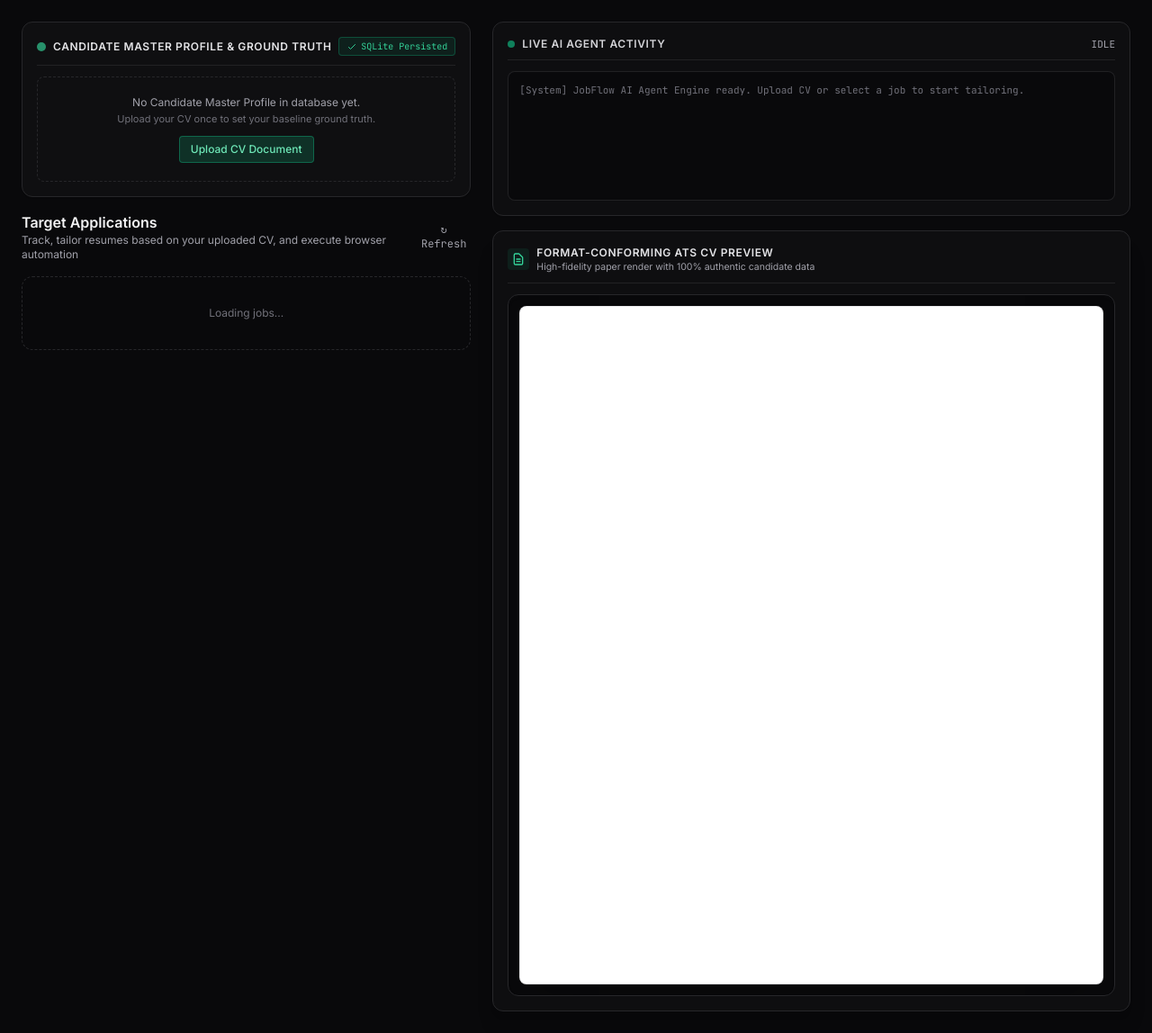
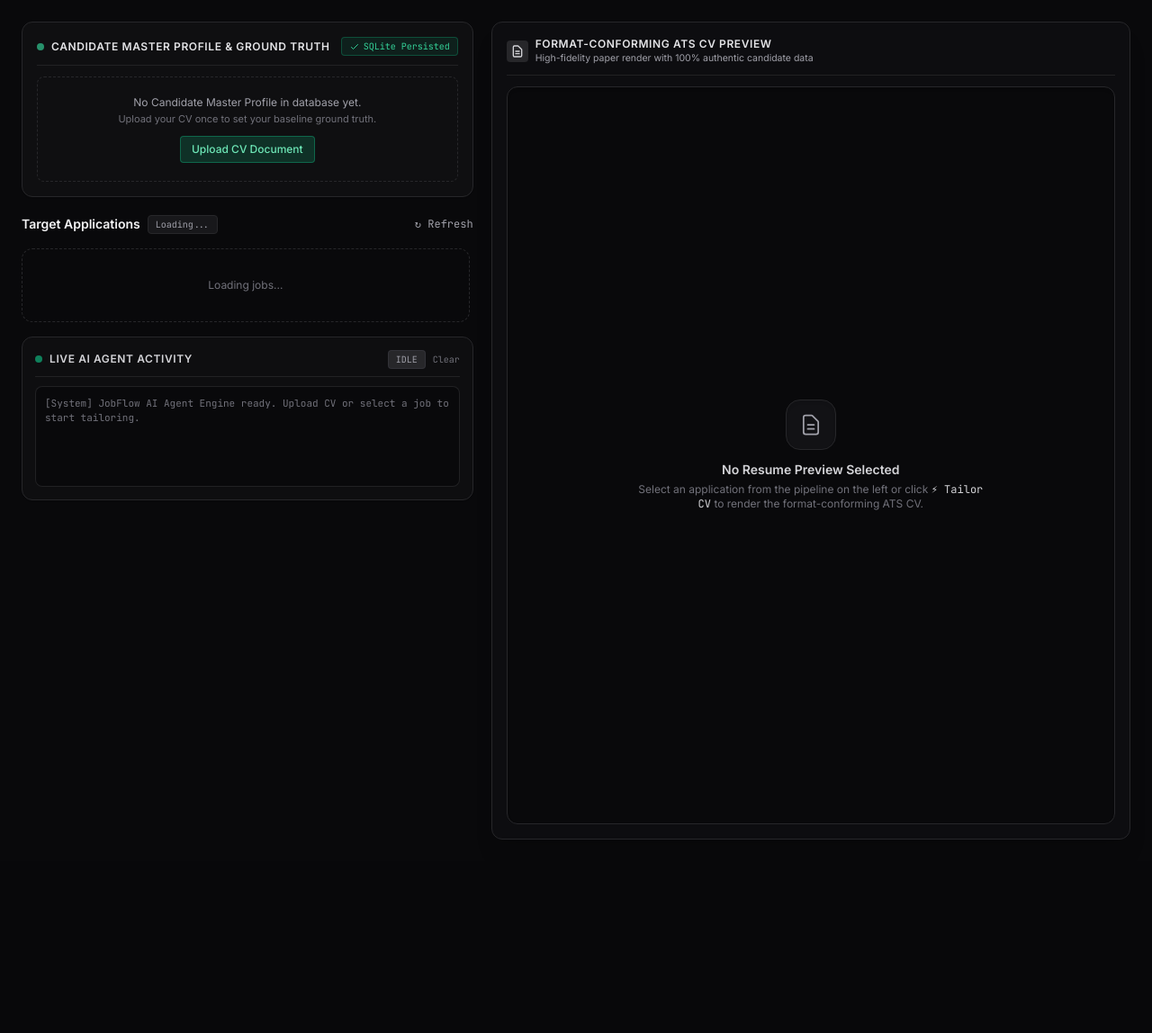
Before and after one commit to NadhifFauzilAdhim/jobflow-ai, a Python web app: template src/jobflow/templates/dashboard.html in a window 1280 px wide. Shown: the part 71-1219 px from the top of the page at 90% size. After the commit the page ends 1004 px from the top, so only its background shows below. Run offline with Jinja, Linux system fonts and the light colour scheme; the template is opened without the code that fills it: most values are stand-ins (such as "Sample title", 1, 10 or a date in 2020); some libraries are stand-ins or nearby versions.

Commit message:
feat(ui): eliminate empty space with balanced split layout, sticky CV studio, and integrated job strategy

```diff
--- a/src/jobflow/templates/dashboard.html
+++ b/src/jobflow/templates/dashboard.html
@@ -95,18 +95,17 @@
   </header>
 
   <!-- Main Container -->
-  <main class="flex-1 max-w-[1600px] w-full mx-auto p-4 sm:p-6 grid grid-cols-1 lg:grid-cols-12 gap-6">
+  <!-- Main Container -->
+  <main class="flex-1 max-w-[1720px] w-full mx-auto p-4 sm:p-6 grid grid-cols-1 lg:grid-cols-12 gap-5 items-start">
 
-    <!-- Left: Job Target Pipeline (5 cols) -->
+    <!-- Left: Candidate Truth, Job Pipeline & Strategy Intelligence (5 cols) -->
     <section class="lg:col-span-5 xl:col-span-5 flex flex-col gap-4">
-      <!-- Candidate Master Profile & Ground Truth Card (Persistent DB Storage) -->
+      <!-- 1. Candidate Master Profile & Ground Truth Card (Persistent DB Storage) -->
       <div id="masterProfileCard" class="border border-zinc-800 bg-zinc-900/70 rounded-xl p-4 shadow-sm flex flex-col gap-3 transition">
         <div class="flex items-center justify-between border-b border-zinc-800/80 pb-2.5">
           <div class="flex items-center gap-2">
-            <span class="w-2.5 h-2.5 rounded-full bg-emerald-400 animate-pulse"></span>
-            <h3 class="text-xs font-semibold uppercase tracking-wider text-zinc-200 flex items-center gap-1.5">
-              <span>Candidate Master Profile & Ground Truth</span>
-            </h3>
+            <span class="w-2 h-2 rounded-full bg-emerald-400 animate-pulse"></span>
+            <h3 class="text-xs font-semibold uppercase tracking-wider text-zinc-200">Candidate Master Profile & Ground Truth</h3>
           </div>
           <span id="dashDbStatusBadge" class="text-[10px] font-mono px-2 py-0.5 rounded bg-emerald-500/10 text-emerald-400 border border-emerald-500/30 flex items-center gap-1">
             <svg class="w-3 h-3 text-emerald-400" fill="none" stroke="currentColor" viewBox="0 0 24 24"><path stroke-linecap="round" stroke-linejoin="round" stroke-width="2" d="M5 13l4 4L19 7"></path></svg>
@@ -173,42 +172,27 @@
         </div>
       </div>
 
-      <div class="flex items-center justify-between">
-        <div>
-          <h2 class="text-base font-semibold text-zinc-100">Target Applications</h2>
-          <p class="text-xs text-zinc-400">Track, tailor resumes based on your uploaded CV, and execute browser automation</p>
+      <!-- 2. Target Applications Header & Job Pipeline -->
+      <div class="flex items-center justify-between pt-1">
+        <div class="flex items-center gap-2">
+          <h2 class="text-sm font-semibold text-zinc-100">Target Applications</h2>
+          <span id="jobCountBadge" class="text-[10px] font-mono px-2 py-0.5 rounded bg-zinc-850 text-zinc-400 border border-zinc-800">Loading...</span>
         </div>
-        <button onclick="fetchJobs()" class="text-xs text-zinc-400 hover:text-zinc-200 transition font-mono flex items-center gap-1">
-          ↻ Refresh
-        </button>
+        <div class="flex items-center gap-2">
+          <button onclick="fetchJobs()" class="text-xs text-zinc-400 hover:text-zinc-200 transition font-mono flex items-center gap-1">
+            ↻ Refresh
+          </button>
+        </div>
       </div>
 
-      <div id="jobList" class="flex flex-col gap-3">
+      <div id="jobList" class="flex flex-col gap-2.5 max-h-[340px] overflow-y-auto custom-scroll pr-1">
         <!-- Job Cards Rendered Dynamically -->
         <div class="p-8 text-center border border-dashed border-zinc-800 rounded-xl text-zinc-500 text-xs">
           Loading jobs...
         </div>
       </div>
-    </section>
 
-    <!-- Right: Live Automation & ATS Intelligence (7 cols) -->
-    <section class="lg:col-span-7 xl:col-span-7 flex flex-col gap-4">
-      <!-- Live Console / Bot Logs -->
-      <div class="border border-zinc-800 rounded-xl bg-zinc-900/60 p-4 flex flex-col gap-3 shadow-sm">
-        <div class="flex items-center justify-between border-b border-zinc-800/80 pb-2">
-          <div class="flex items-center gap-2">
-            <span class="w-2 h-2 rounded-full bg-emerald-500 animate-pulse"></span>
-            <h3 class="text-xs font-semibold uppercase tracking-wider text-zinc-300">Live AI Agent Activity</h3>
-          </div>
-          <span id="activeJobStatus" class="text-[11px] font-mono text-zinc-400">IDLE</span>
-        </div>
-
-        <div id="logConsole" class="h-36 overflow-y-auto font-mono text-[11px] text-zinc-300 space-y-1.5 p-3 rounded-lg bg-zinc-950 border border-zinc-800/80 custom-scroll">
-          <div class="text-zinc-500">[System] JobFlow AI Agent Engine ready. Upload CV or select a job to start tailoring.</div>
-        </div>
-      </div>
-
-      <!-- AI Strategy & ATS Insights Card (Dynamic) -->
+      <!-- 3. AI Strategy & ATS Insights Card (Dynamic for Selected Job) -->
       <div id="agentStrategyCard" class="hidden border border-emerald-500/30 bg-emerald-950/10 rounded-xl p-4 flex flex-col gap-2.5 transition">
         <div class="flex items-center justify-between border-b border-emerald-500/20 pb-2">
           <div class="flex items-center gap-1.5">
@@ -236,19 +220,44 @@
         </div>
       </div>
 
-      <!-- Live Resume Preview Card (Enlarged High-Fidelity ATS Presentation) -->
-      <div class="border border-zinc-800 rounded-xl bg-zinc-900/60 p-4 flex flex-col gap-3 shadow-xl">
+      <!-- 4. Live AI Agent Activity (Terminal Console at Bottom of Left Column) -->
+      <div class="border border-zinc-800 rounded-xl bg-zinc-900/60 p-3.5 flex flex-col gap-2.5 shadow-sm">
+        <div class="flex items-center justify-between border-b border-zinc-800/80 pb-2">
+          <div class="flex items-center gap-2">
+            <span class="w-2 h-2 rounded-full bg-emerald-500 animate-pulse"></span>
+            <h3 class="text-xs font-semibold uppercase tracking-wider text-zinc-300">Live AI Agent Activity</h3>
+          </div>
+          <div class="flex items-center gap-2">
+            <span id="activeJobStatus" class="text-[10px] font-mono px-2 py-0.5 rounded bg-zinc-800 text-zinc-400 border border-zinc-700/50">IDLE</span>
+            <button onclick="clearConsole()" title="Clear terminal logs" class="text-[10px] font-mono text-zinc-500 hover:text-zinc-300 transition">Clear</button>
+          </div>
+        </div>
+
+        <div id="logConsole" class="h-28 overflow-y-auto font-mono text-[11px] text-zinc-300 space-y-1.5 p-2.5 rounded-lg bg-zinc-950 border border-zinc-800/80 custom-scroll">
+          <div class="text-zinc-500">[System] JobFlow AI Agent Engine ready. Upload CV or select a job to start tailoring.</div>
+        </div>
+      </div>
+    </section>
+
+    <!-- Right: Format-Conforming ATS CV Preview Studio (7 cols, Sticky Hero) -->
+    <section class="lg:col-span-7 xl:col-span-7 flex flex-col">
+      <div class="border border-zinc-800 rounded-xl bg-zinc-900/60 p-4 flex flex-col gap-3 shadow-xl sticky top-16">
+        <!-- Preview Header Bar -->
         <div class="flex items-center justify-between border-b border-zinc-800/80 pb-2.5">
           <div class="flex items-center gap-2">
-            <span class="p-1 rounded bg-emerald-500/10 text-emerald-400">
+            <span class="p-1 rounded bg-zinc-800 text-zinc-300">
               <svg class="w-4 h-4" fill="none" stroke="currentColor" viewBox="0 0 24 24"><path stroke-linecap="round" stroke-linejoin="round" stroke-width="2" d="M9 12h6m-6 4h6m2 5H7a2 2 0 01-2-2V5a2 2 0 012-2h5.586a1 1 0 01.707.293l5.414 5.414a1 1 0 01.293.707V19a2 2 0 01-2 2z"></path></svg>
             </span>
             <div>
-              <h3 class="text-xs font-semibold uppercase tracking-wider text-zinc-200">Format-Conforming ATS CV Preview</h3>
+              <div class="flex items-center gap-2">
+                <h3 class="text-xs font-semibold uppercase tracking-wider text-zinc-200">Format-Conforming ATS CV Preview</h3>
+                <span id="previewJobBadge" class="hidden text-[10px] font-mono px-2 py-0.5 rounded bg-zinc-800 text-zinc-300 border border-zinc-700/50 truncate max-w-[240px]"></span>
+              </div>
               <p class="text-[10.5px] text-zinc-400">High-fidelity paper render with 100% authentic candidate data</p>
             </div>
           </div>
-          <div id="previewActions" class="hidden flex items-center gap-2">
+
+          <div id="previewActions" class="hidden flex items-center gap-1.5 sm:gap-2">
             <button id="toggleHighlightBtn" onclick="toggleResumeHighlight()" title="Toggle AI Improvements Highlight" class="text-xs px-2.5 py-1 rounded bg-zinc-800 hover:bg-zinc-700 text-amber-300 border border-amber-500/30 font-medium flex items-center gap-1.5 transition">
               <span>✨</span>
               <span id="highlightBtnText">AI Highlights</span>
@@ -261,7 +270,7 @@
               <svg class="w-3.5 h-3.5" fill="none" stroke="currentColor" viewBox="0 0 24 24"><path stroke-linecap="round" stroke-linejoin="round" stroke-width="2" d="M10 6H6a2 2 0 00-2 2v10a2 2 0 002 2h10a2 2 0 002-2v-4M14 4h6m0 0v6m0-6L10 14"></path></svg>
               <span>New Tab</span>
             </a>
-            <a id="downloadPdfBtn" href="#" target="_blank" class="text-xs px-3 py-1 rounded bg-emerald-500/20 hover:bg-emerald-500/30 text-emerald-300 border border-emerald-500/40 font-medium flex items-center gap-1.5 transition shadow-sm">
+            <a id="downloadPdfBtn" href="#" target="_blank" class="text-xs px-3 py-1 rounded bg-zinc-100 hover:bg-white text-zinc-950 font-semibold flex items-center gap-1.5 transition shadow-sm">
               <svg class="w-3.5 h-3.5" fill="none" stroke="currentColor" viewBox="0 0 24 24"><path stroke-linecap="round" stroke-linejoin="round" stroke-width="2" d="M4 16v1a3 3 0 003 3h10a3 3 0 003-3v-1m-4-4l-4 4m0 0l-4-4m4 4V4"></path></svg>
               <span>PDF</span>
             </a>
@@ -269,8 +278,18 @@
         </div>
 
         <!-- Large High-Fidelity Paper Frame -->
-        <div id="previewFrameContainer" class="h-[680px] xl:h-[780px] rounded-xl bg-zinc-950 p-2 sm:p-3 overflow-hidden border border-zinc-800 shadow-inner flex justify-center">
-          <div class="w-full h-full rounded-lg bg-white overflow-hidden shadow-2xl border border-zinc-300/50">
+        <div id="previewFrameContainer" class="h-[calc(100vh-140px)] min-h-[750px] xl:min-h-[820px] rounded-xl bg-zinc-950 p-2 sm:p-3 overflow-hidden border border-zinc-800 shadow-inner flex justify-center relative">
+          <!-- Empty State (Shown when no preview loaded) -->
+          <div id="previewEmptyPlaceholder" class="flex flex-col items-center justify-center h-full text-center p-8 text-zinc-500">
+            <div class="w-14 h-14 rounded-2xl bg-zinc-900 border border-zinc-800 flex items-center justify-center text-zinc-400 mb-3 shadow-inner">
+              <svg class="w-7 h-7" fill="none" stroke="currentColor" viewBox="0 0 24 24"><path stroke-linecap="round" stroke-linejoin="round" stroke-width="1.5" d="M9 12h6m-6 4h6m2 5H7a2 2 0 01-2-2V5a2 2 0 012-2h5.586a1 1 0 01.707.293l5.414 5.414a1 1 0 01.293.707V19a2 2 0 01-2 2z"></path></svg>
+            </div>
+            <h4 class="text-sm font-semibold text-zinc-300">No Resume Preview Selected</h4>
+            <p class="text-xs text-zinc-500 mt-1 max-w-sm">Select an application from the pipeline on the left or click <span class="text-zinc-300 font-mono">⚡ Tailor CV</span> to render the format-conforming ATS CV.</p>
+          </div>
+
+          <!-- Active Iframe Container -->
+          <div id="previewIframeWrapper" class="hidden w-full h-full rounded-lg bg-white overflow-hidden shadow-2xl border border-zinc-300/50">
             <iframe id="resumeIframe" class="w-full h-full border-none" src="about:blank"></iframe>
           </div>
         </div>
@@ -896,52 +915,72 @@
 
     function renderJobList(jobs) {
       const container = document.getElementById('jobList');
+      const countBadge = document.getElementById('jobCountBadge');
+
       if (!jobs || jobs.length === 0) {
+        if (countBadge) countBadge.innerText = '0 Targets';
         container.innerHTML = `
           <div class="p-8 text-center border border-dashed border-zinc-800 rounded-xl text-zinc-500 text-xs">
-            No job applications added yet. Click "Add Job" to start tailoring!
+            No job applications added yet. Click "+ Add Job" above to start!
           </div>`;
         return;
       }
 
-      container.innerHTML = jobs.map(j => `
-        <div class="border border-zinc-800 bg-zinc-900/40 hover:border-zinc-700 rounded-xl p-4 transition flex flex-col gap-3">
-          <div class="flex items-start justify-between">
-            <div>
-              <div class="flex items-center gap-2">
-                <h4 class="font-semibold text-sm text-zinc-100">${j.title}</h4>
-                <span class="text-[10px] uppercase font-mono px-2 py-0.5 rounded bg-zinc-800 text-zinc-400 border border-zinc-700/50">${j.platform}</span>
+      if (countBadge) {
+        const tailoredCount = jobs.filter(j => j.has_resume).length;
+        countBadge.innerText = `${jobs.length} Targets · ${tailoredCount} Tailored`;
+      }
+
+      container.innerHTML = jobs.map(j => {
+        const isSelected = (currentPreviewJobId && Number(currentPreviewJobId) === Number(j.id));
+        const cardBorder = isSelected
+          ? 'border-zinc-500 bg-zinc-850/90 ring-1 ring-zinc-700/60 shadow-md'
+          : 'border-zinc-800 bg-zinc-900/40 hover:border-zinc-700';
+
+        return `
+        <div data-job-id="${j.id}" class="border ${cardBorder} rounded-xl p-3.5 transition flex flex-col gap-2.5 cursor-pointer" onclick="handleCardClick(event, ${j.id}, ${j.has_resume})">
+          <div class="flex items-start justify-between gap-2">
+            <div class="min-w-0 flex-1">
+              <div class="flex items-center gap-2 flex-wrap">
+                <h4 class="font-semibold text-xs sm:text-sm text-zinc-100 truncate">${j.title}</h4>
+                <span class="text-[9px] uppercase font-mono px-1.5 py-0.5 rounded bg-zinc-800 text-zinc-400 border border-zinc-700/50">${j.platform}</span>
               </div>
-              <p class="text-xs text-zinc-400 mt-0.5">${j.company} • <span class="text-zinc-500">${j.location}</span></p>
+              <p class="text-xs text-zinc-400 mt-0.5 truncate">${j.company} • <span class="text-zinc-500">${j.location}</span></p>
             </div>
-            <div class="text-right">
-              <span class="text-xs font-mono font-medium ${j.ats_score >= 70 ? 'text-emerald-400' : 'text-amber-400'}">
+            <div class="text-right flex-shrink-0">
+              <span class="text-xs font-mono font-semibold ${j.ats_score >= 70 ? 'text-emerald-400' : 'text-amber-400'}">
                 ATS: ${j.ats_score}%
               </span>
-              <div class="text-[10px] uppercase font-mono text-zinc-500 mt-0.5">${j.status}</div>
+              <div class="text-[9px] uppercase font-mono text-zinc-500 mt-0.5">${j.status}</div>
             </div>
           </div>
 
-          <div class="flex items-center justify-between border-t border-zinc-800/80 pt-3">
-            <div class="flex items-center gap-2">
-              <button onclick="tailorResume(${j.id})" class="px-2.5 py-1 rounded bg-zinc-800 hover:bg-zinc-700 text-zinc-200 text-xs font-medium transition flex items-center gap-1 shadow-sm">
+          <div class="flex items-center justify-between border-t border-zinc-800/80 pt-2.5">
+            <div class="flex items-center gap-1.5" onclick="event.stopPropagation()">
+              <button onclick="tailorResume(${j.id})" class="px-2 py-1 rounded bg-zinc-800 hover:bg-zinc-700 text-zinc-200 text-xs font-medium transition flex items-center gap-1 shadow-sm">
                 ⚡ Tailor CV
               </button>
               ${j.has_resume ? `
-                <button onclick="previewResume(${j.id})" class="px-2.5 py-1 rounded bg-zinc-800/50 hover:bg-zinc-700 text-zinc-300 text-xs transition">
+                <button onclick="previewResume(${j.id})" class="preview-btn px-2 py-1 rounded ${isSelected ? 'bg-zinc-100 text-zinc-950 font-semibold' : 'bg-zinc-800/50 hover:bg-zinc-700 text-zinc-300'} text-xs transition">
                   Preview
                 </button>
               ` : ''}
-              <button onclick="executeApply(${j.id})" class="px-2.5 py-1 rounded bg-emerald-500/10 hover:bg-emerald-500/20 text-emerald-400 border border-emerald-500/30 text-xs font-medium transition">
+              <button onclick="executeApply(${j.id})" class="px-2 py-1 rounded bg-emerald-500/10 hover:bg-emerald-500/20 text-emerald-400 border border-emerald-500/30 text-xs font-medium transition">
                 🚀 Auto Apply
               </button>
             </div>
-            <button onclick="deleteJob(${j.id})" class="text-zinc-500 hover:text-red-400 text-xs transition">
+            <button onclick="event.stopPropagation(); deleteJob(${j.id})" class="text-zinc-500 hover:text-red-400 text-xs transition">
               Delete
             </button>
           </div>
         </div>
-      `).join('');
+      `}).join('');
+    }
+
+    function handleCardClick(event, jobId, hasResume) {
+      if (hasResume) {
+        previewResume(jobId);
+      }
     }
 
     async function tailorResume(jobId) {
@@ -1032,6 +1071,11 @@
       const pUrl = getPreviewUrl(currentPreviewJobId);
       const dUrl = getDownloadUrl(currentPreviewJobId);
 
+      const placeholder = document.getElementById('previewEmptyPlaceholder');
+      const wrapper = document.getElementById('previewIframeWrapper');
+      if (placeholder) placeholder.classList.add('hidden');
+      if (wrapper) wrapper.classList.remove('hidden');
+
       const iframe = document.getElementById('resumeIframe');
       if (iframe) iframe.src = pUrl;
 
@@ -1069,6 +1113,13 @@
       appendLog(`[Preview] Toggled AI improvement highlights ${isHighlightActive ? 'ON' : 'OFF'}.`, "info");
     }
 
+    function clearConsole() {
+      const consoleEl = document.getElementById('logConsole');
+      if (consoleEl) {
+        consoleEl.innerHTML = '<div class="text-zinc-500">[System] Terminal output cleared. Ready.</div>';
+      }
+    }
+
     async function previewResume(jobId, scroll = true) {
       currentPreviewJobId = jobId;
       try {
@@ -1077,7 +1128,21 @@
       updatePreviewUrls();
 
       const actions = document.getElementById('previewActions');
-      actions.classList.remove('hidden');
+      if (actions) actions.classList.remove('hidden');
+
+      // Highlight active card in job list
+      document.querySelectorAll('#jobList > div').forEach(card => {
+        const cId = card.getAttribute('data-job-id');
+        if (cId && Number(cId) === Number(jobId)) {
+          card.className = 'border border-zinc-500 bg-zinc-850/90 ring-1 ring-zinc-700/60 shadow-md rounded-xl p-3.5 transition flex flex-col gap-2.5 cursor-pointer';
+          const pBtn = card.querySelector('.preview-btn');
+          if (pBtn) pBtn.className = 'preview-btn px-2 py-1 rounded bg-zinc-100 text-zinc-950 font-semibold text-xs transition';
+        } else {
+          card.className = 'border border-zinc-800 bg-zinc-900/40 hover:border-zinc-700 rounded-xl p-3.5 transition flex flex-col gap-2.5 cursor-pointer';
+          const pBtn = card.querySelector('.preview-btn');
+          if (pBtn) pBtn.className = 'preview-btn px-2 py-1 rounded bg-zinc-800/50 hover:bg-zinc-700 text-zinc-300 text-xs transition';
+        }
+      });
 
       // Scroll preview into view smoothly if on small screens
       if (scroll && window.innerWidth < 1024) {
@@ -1090,6 +1155,13 @@
         if (res.ok) {
           const details = await res.json();
           displayStrategyInsights(details);
+
+          // Update preview job title badge if present
+          const titleBadge = document.getElementById('previewJobBadge');
+          if (titleBadge && details.job_title) {
+            titleBadge.innerText = `${details.job_title}`;
+            titleBadge.classList.remove('hidden');
+          }
         }
       } catch (err) {
         console.error("Could not fetch resume details:", err);
@@ -1215,6 +1287,23 @@
           localStorage.removeItem('jobflow_active_job_id');
         }
       } catch (e) {}
+
+      if (currentPreviewJobId && Number(currentPreviewJobId) === Number(id)) {
+        currentPreviewJobId = null;
+        const iframe = document.getElementById('resumeIframe');
+        if (iframe) iframe.src = 'about:blank';
+        const actions = document.getElementById('previewActions');
+        if (actions) actions.classList.add('hidden');
+        const placeholder = document.getElementById('previewEmptyPlaceholder');
+        const wrapper = document.getElementById('previewIframeWrapper');
+        if (placeholder) placeholder.classList.remove('hidden');
+        if (wrapper) wrapper.classList.add('hidden');
+        const strategyCard = document.getElementById('agentStrategyCard');
+        if (strategyCard) strategyCard.classList.add('hidden');
+        const titleBadge = document.getElementById('previewJobBadge');
+        if (titleBadge) titleBadge.classList.add('hidden');
+      }
+
       await fetch(`/api/jobs/${id}`, { method: 'DELETE' });
       fetchJobs();
     }
```
Also changed, not shown: data/master_profile.json (+38 -57 lines).
